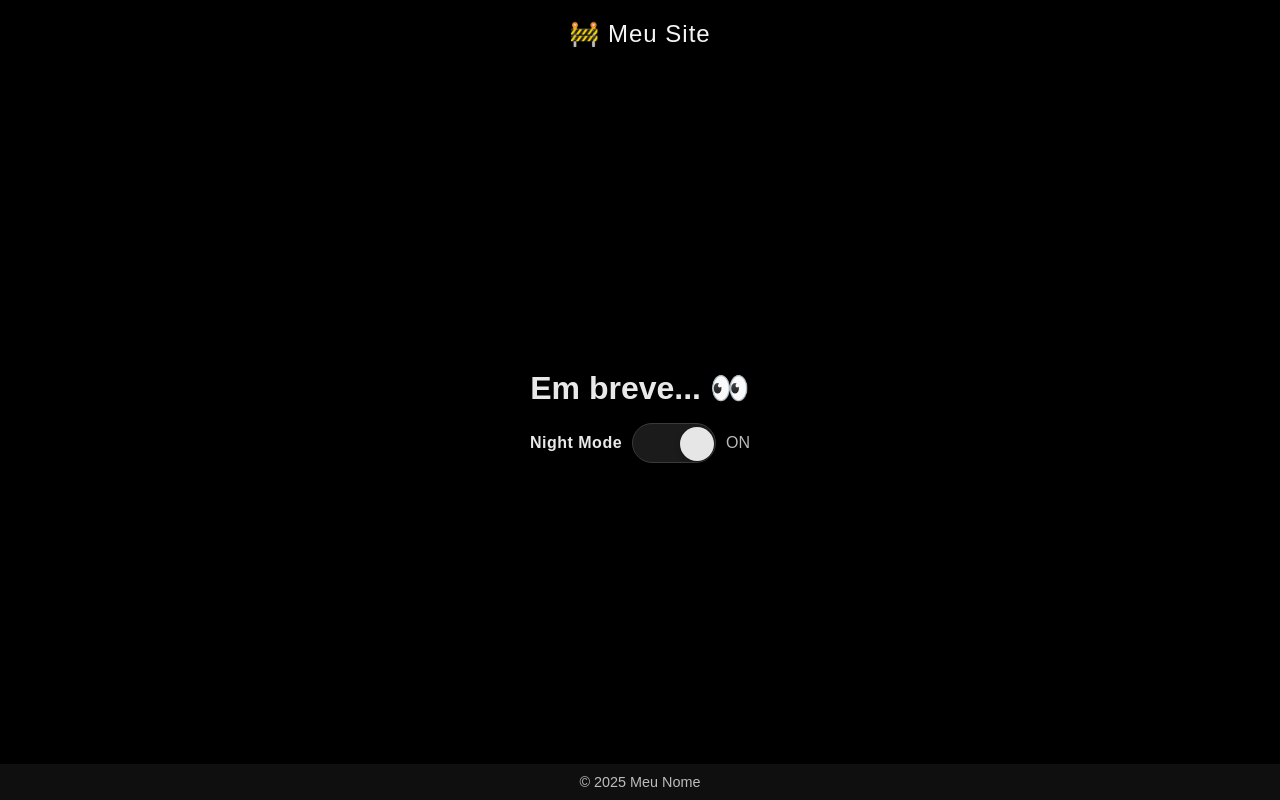
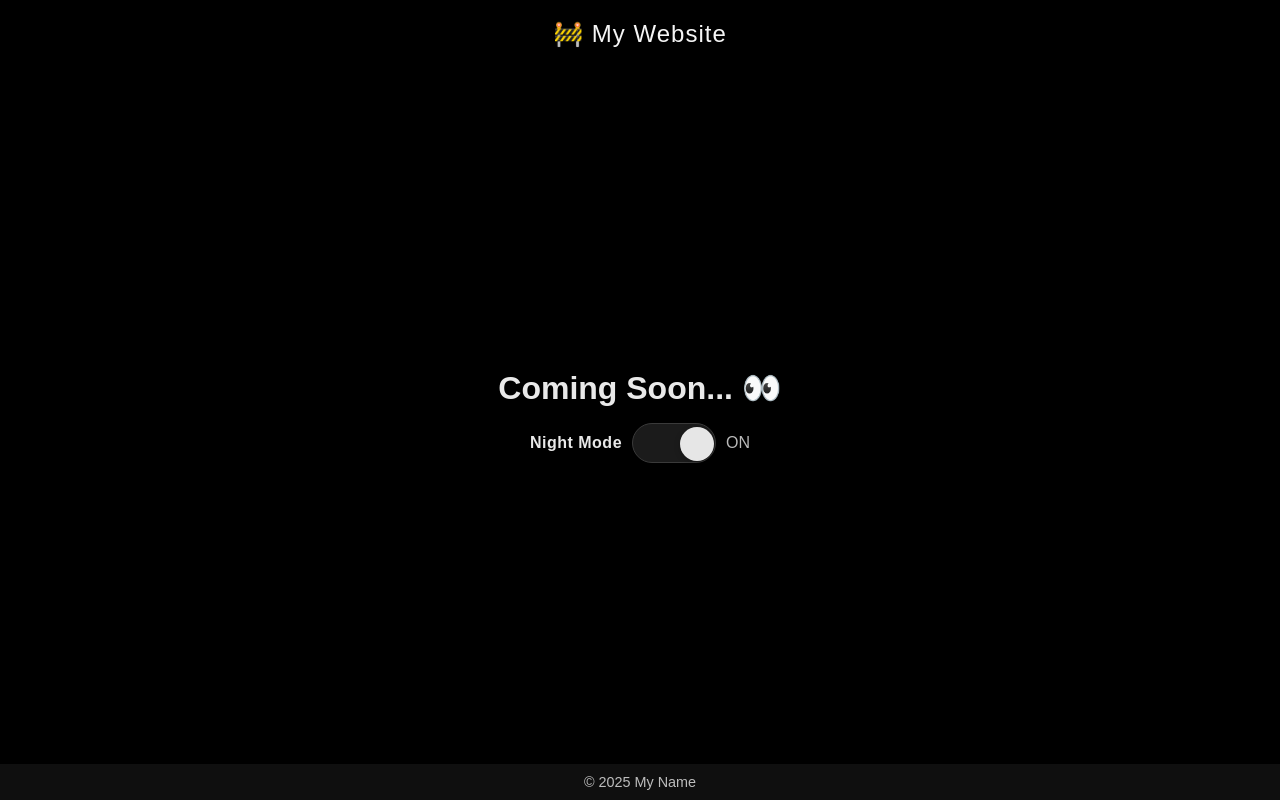
Before and after one commit to aandersondemelo/aandersondemelo.github.io, a plain HTML site: page index.html in a window 1280 px wide. Both pictures are taken after a click on the switch "Toggle Night Mode". Drawn offline with Linux system fonts and the light colour scheme; a web font is replaced by a local one.

Commit message:
Update index.html

```diff
--- a/index.html
+++ b/index.html
@@ -1,14 +1,14 @@
 <!doctype html>
-<html lang="pt-br">
+<html lang="en">
   <head>
     <meta charset="utf-8" />
     <meta name="viewport" content="width=device-width, initial-scale=1" />
-    <title>Meu Site</title>
+    <title>My Website</title>
 
-    <!-- Fonte -->
+    <!-- Font -->
     <link href="https://fonts.googleapis.com/css2?family=Liberation+Sans+Narrow:wght@400;700&display=swap" rel="stylesheet" />
 
-    <!-- Cores do navegador (light/dark por sistema) -->
+    <!-- Browser color (light/dark) -->
     <meta name="theme-color" content="#ffffff" media="(prefers-color-scheme: light)">
     <meta name="theme-color" content="#000000" media="(prefers-color-scheme: dark)">
 
@@ -20,15 +20,15 @@
         --header-bg: #222222;
         --header-fg: #ffffff;
         --footer-bg: #f1f1f1;
-
-        /* Tamanhos do switch (podem ser sobrescritos por media queries) */
         --switch-w: 84px;
         --switch-h: 40px;
         --knob: 34px;
-        --knob-gap: 3px; /* margem interna */
+        --knob-gap: 3px;
+
+        /* used for cross-fade overlay; JS updates this before toggling */
+        --fx-bg: #ffffff;
       }
 
-      /* modo escuro */
       body.dark {
         --bg: #000000;
         --fg: #e9e9e9;
@@ -89,7 +89,7 @@
         transition: background 0.25s ease, color 0.25s ease;
       }
 
-      /* Botão ON/OFF */
+      /* Night Mode switch */
       .mode-toggle {
         display: inline-flex;
         align-items: center;
@@ -117,7 +117,7 @@
       .knob {
         position: absolute;
         top: var(--knob-gap);
-        left: var(--knob-gap); /* OFF */
+        left: var(--knob-gap);
         width: var(--knob);
         height: var(--knob);
         border-radius: 50%;
@@ -125,26 +125,16 @@
         box-shadow: 0 2px 6px rgba(0,0,0,.2);
         transition: left 0.25s ease, background 0.25s ease;
       }
-      /* posição ON = (largura - gap - diâmetro do knob) */
       body.dark .knob {
         left: calc(var(--switch-w) - var(--knob-gap) - var(--knob));
         background: #e6e6e6;
       }
 
-      .label {
-        font-weight: 700;
-        letter-spacing: .5px;
-      }
-      .state {
-        font-variant-numeric: tabular-nums;
-        opacity: .8;
-      }
+      .label { font-weight: 700; letter-spacing: .5px; }
+      .state { font-variant-numeric: tabular-nums; opacity: .8; }
 
-      .switch:focus-visible {
-        box-shadow: 0 0 0 3px rgba(0, 123, 255, .35);
-      }
+      .switch:focus-visible { box-shadow: 0 0 0 3px rgba(0, 123, 255, .35); }
 
-      /* Telas pequenas: tipografia e controle maiores */
       @media (max-width: 600px) {
         header { font-size: 1.3rem; padding: 16px; }
         .coming-soon { font-size: 1.8rem; }
@@ -157,7 +147,6 @@
         }
       }
 
-      /* Dispositivos touch: alvo maior e bordas mais grossas */
       @media (pointer: coarse) {
         :root {
           --switch-w: 104px;
@@ -167,14 +156,33 @@
         }
         .switch { border-width: 2px; }
       }
+
+      /* ===== Smooth cross-fade overlay ===== */
+      body::after {
+        content: "";
+        position: fixed;
+        inset: 0;
+        pointer-events: none;
+        background: var(--fx-bg); /* previous background color */
+        opacity: 0;
+        transition: opacity 0.35s ease;
+      }
+      body.fx-start::after { opacity: 1; }
+
+      /* Respect reduced motion */
+      @media (prefers-reduced-motion: reduce) {
+        body, header, footer, .switch, .knob, body::after {
+          transition: none !important;
+        }
+      }
     </style>
   </head>
   <body>
-    <header>🚧 Meu Site</header>
+    <header>🚧 My Website</header>
 
     <main>
       <div class="center-stack">
-        <div class="coming-soon">Em breve... 👀</div>
+        <div class="coming-soon">Coming Soon... 👀</div>
 
         <div class="mode-toggle">
           <span class="label">Night Mode</span>
@@ -184,7 +192,7 @@
             type="button"
             role="switch"
             aria-checked="false"
-            aria-label="Alternar Night Mode"
+            aria-label="Toggle Night Mode"
           >
             <span class="knob" aria-hidden="true"></span>
           </button>
@@ -193,13 +201,13 @@
       </div>
     </main>
 
-    <footer>© 2025 Meu Nome</footer>
+    <footer>© 2025 My Name</footer>
 
     <script>
       const btn = document.getElementById('toggle');
       const stateTxt = document.getElementById('stateTxt');
+      const prefersReduced = window.matchMedia('(prefers-reduced-motion: reduce)').matches;
 
-      // Atualiza a meta theme-color conforme o modo (bom p/ barras do navegador no mobile)
       function updateThemeColor(on) {
         const color = on ? '#000000' : '#ffffff';
         let meta = document.querySelector('meta[name="theme-color"]:not([media])');
@@ -211,7 +219,24 @@
         meta.setAttribute('content', color);
       }
 
+      // Smooth cross-fade between themes
+      function crossfade(prevBg) {
+        if (prefersReduced) return; // skip if user prefers reduced motion
+        // set overlay color to the *previous* background
+        document.documentElement.style.setProperty('--fx-bg', prevBg);
+        // show overlay, then hide after transition
+        document.body.classList.add('fx-start');
+        clearTimeout(window.__fxTimer);
+        window.__fxTimer = setTimeout(() => {
+          document.body.classList.remove('fx-start');
+        }, 350);
+      }
+
       function setMode(on, persist = true) {
+        // capture the current background BEFORE toggling
+        const prevBg = getComputedStyle(document.body).getPropertyValue('--bg').trim();
+        crossfade(prevBg);
+
         document.body.classList.toggle('dark', on);
         btn.setAttribute('aria-checked', on ? 'true' : 'false');
         stateTxt.textContent = on ? 'ON' : 'OFF';
@@ -219,21 +244,19 @@
         if (persist) localStorage.setItem('nightMode', on ? 'on' : 'off');
       }
 
-      // Preferência do usuário salva?
+      // init: saved preference or system theme
       const saved = localStorage.getItem('nightMode');
-
       if (saved === 'on' || saved === 'off') {
         setMode(saved === 'on', false);
       } else {
-        // Sem escolha anterior: seguir o sistema (melhor em PC e smartphone)
         const media = window.matchMedia('(prefers-color-scheme: dark)');
-        setMode(media.matches, false);
-
-        // Se o sistema mudar e ainda não houver escolha do usuário, acompanhar
+        // no crossfade on first paint
+        document.body.classList.toggle('dark', media.matches);
+        btn.setAttribute('aria-checked', media.matches ? 'true' : 'false');
+        stateTxt.textContent = media.matches ? 'ON' : 'OFF';
+        updateThemeColor(media.matches);
         media.addEventListener?.('change', (e) => {
-          if (!localStorage.getItem('nightMode')) {
-            setMode(e.matches, false);
-          }
+          if (!localStorage.getItem('nightMode')) setMode(e.matches, false);
         });
       }
 
```
